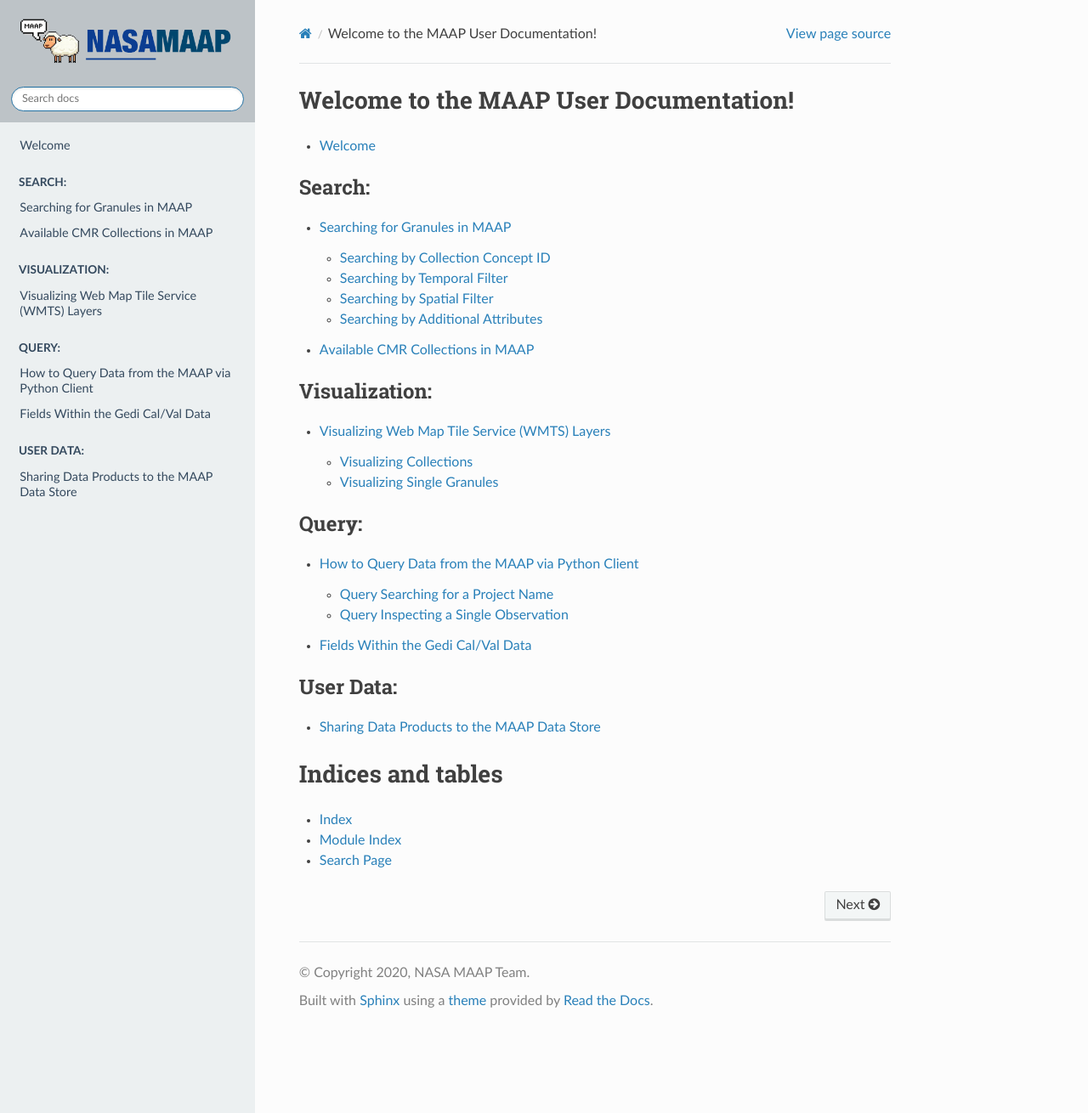
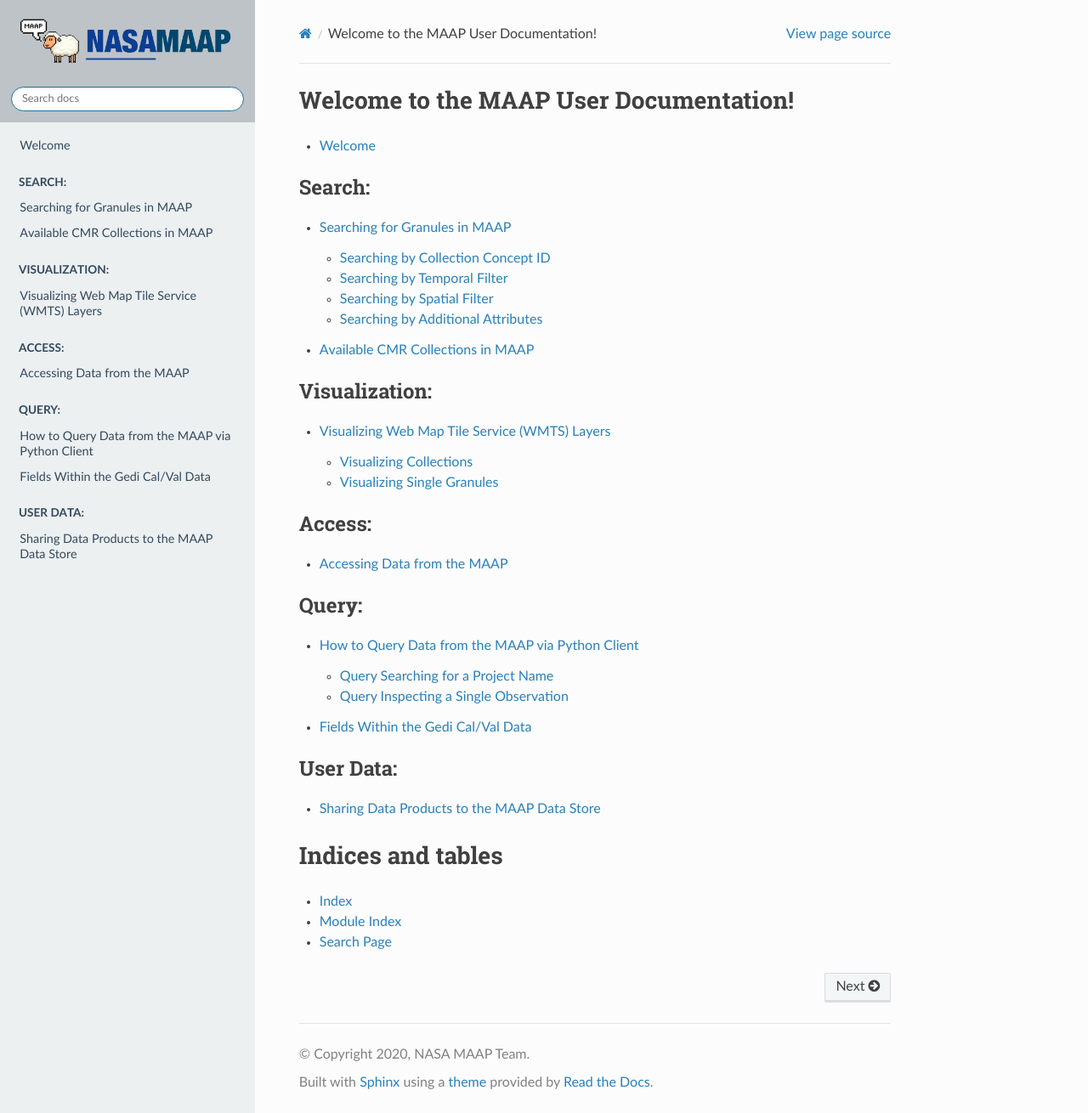
Before and after one commit to MAAP-Project/maap-documentation, a Sphinx documentation site: the page built from docs/source/index.rst, in a window 1280 px wide and 1310 px high. Shown: the whole window at 85% size. Built offline with Sphinx 7.4.7 and the Read the Docs theme 2.0.0, drawn with Linux system fonts in a browser that asks for light colours.

Commit message:
Added page for accessing data, updated index.rst

```diff
--- a/docs/source/index.rst
+++ b/docs/source/index.rst
@@ -29,6 +29,13 @@ Welcome to the MAAP User Documentation!
 
 .. toctree::
   :maxdepth: 2
+  :caption: Access:
+
+  access/accessing_data.ipynb
+
+
+.. toctree::
+  :maxdepth: 2
   :caption: Query:
 
   query/query_data_python.ipynb
```
Also changed, not shown: docs/source/access/accessing_data.ipynb (added).
